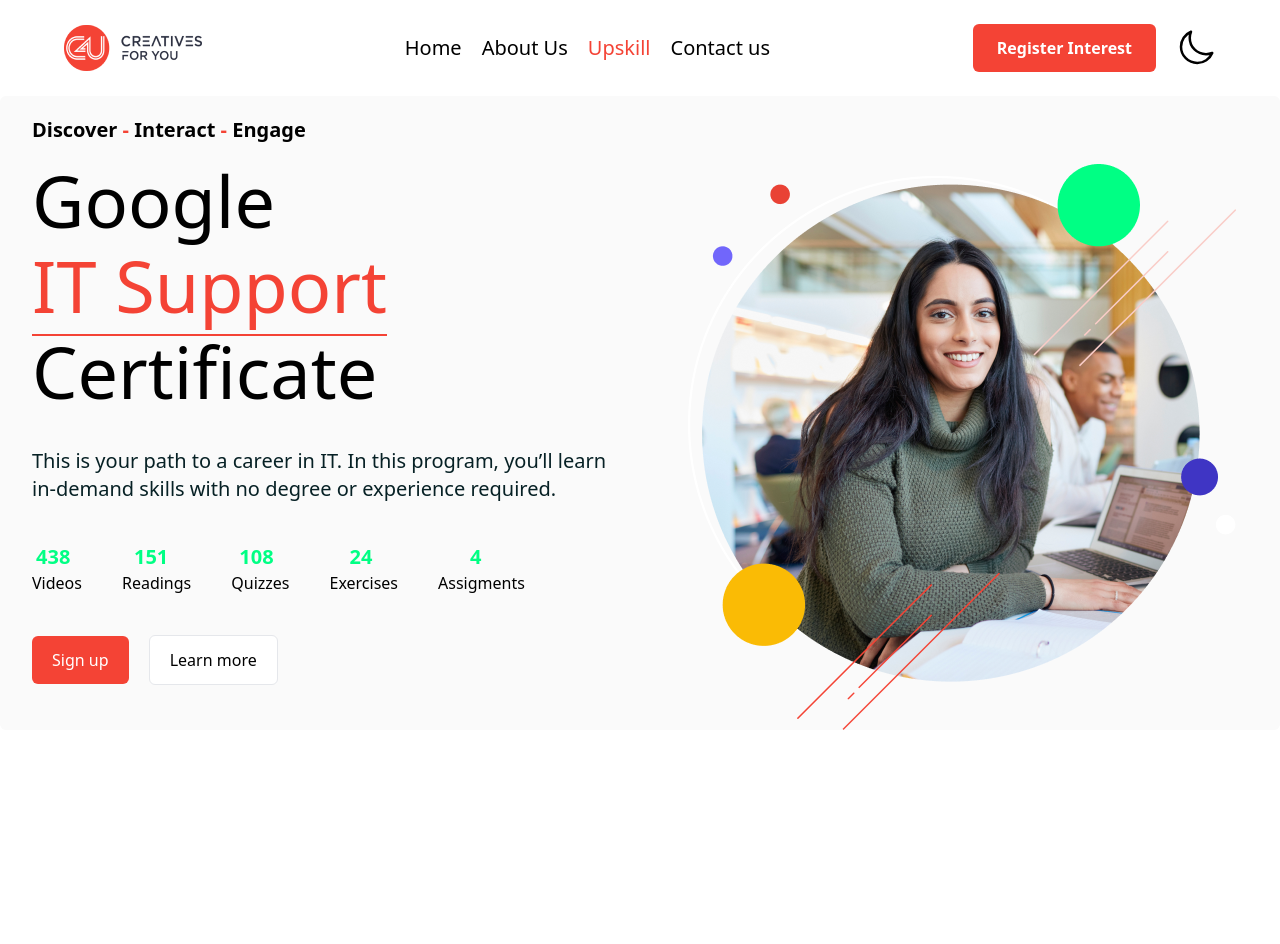
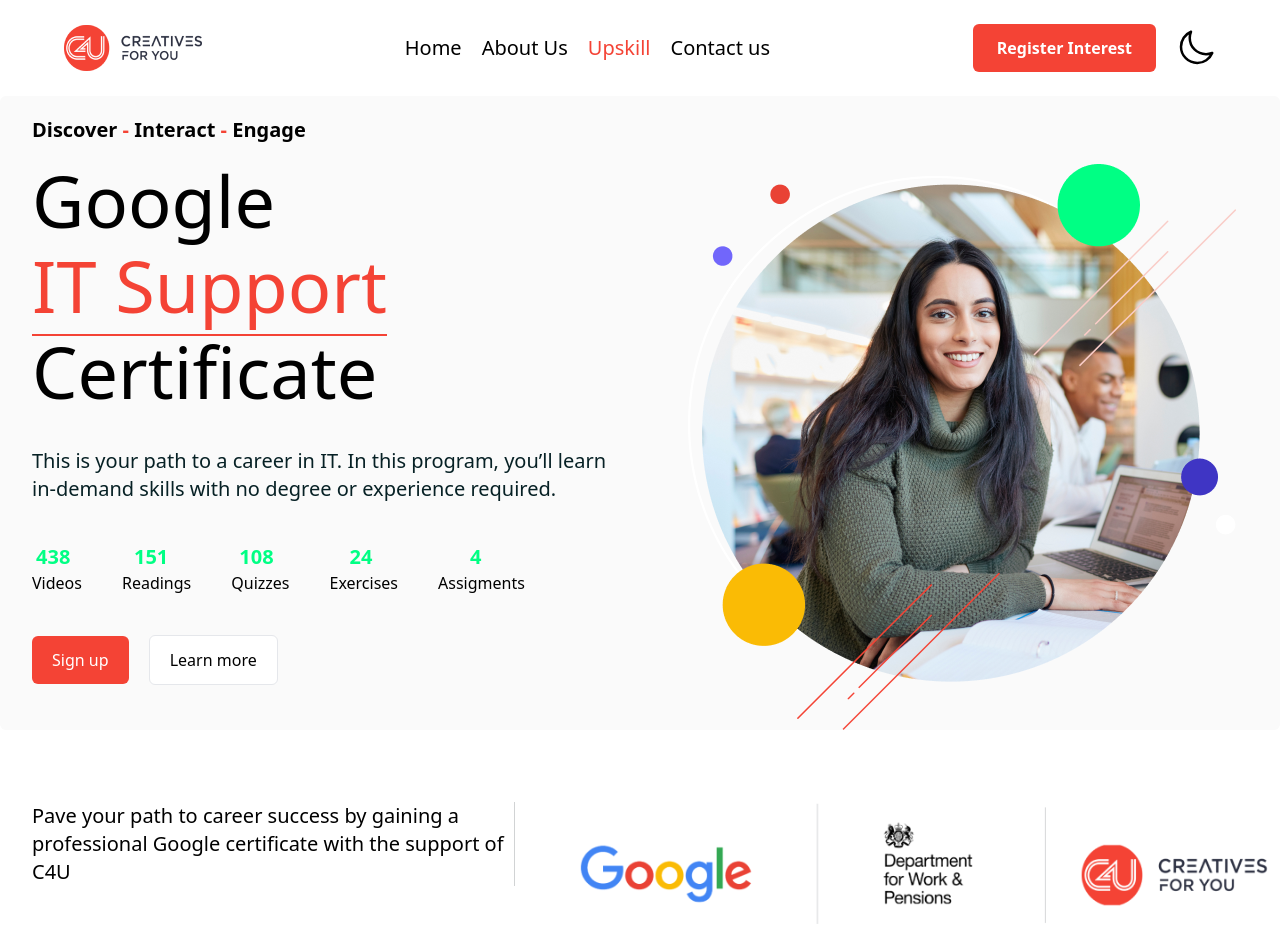
Before and after one commit to Md-Atikul-Islam-420/Tailwind-CSS-First-Assignment, a website built with Vite: page index.html in a window 1280 px wide. Before the commit the page ends 800 px from the top, so only its background shows below. Built offline with nearby package versions, Linux system fonts and the light colour scheme.

Commit message:
This is icon section

```diff
--- a/index.html
+++ b/index.html
@@ -87,3 +87,16 @@
         </section>
 
     </section>
+
+<!--This is icon section-->
+
+<section class="container grid grid-cols-12 mx-auto mb-8 gap-8 md:px-0 px-4 pt-5 md:pt-10">
+
+    <section class="md:col-span-5 col-span-12 md:ml-8">
+        <p class="text-xs md:text-xl md:border-r md:border-r-[#D1D3D4] md:border-r-1 dark:text-white">Pave your path to career success by gaining  a  professional  Google certificate with the support of C4U</p>
+    </section>
+
+    <section class="md:col-span-7 col-span-12 md:ml-8">
+        <img class="w-fit" src="img/All Logo Selection.png" alt="">
+    </section>
+</section>
```
